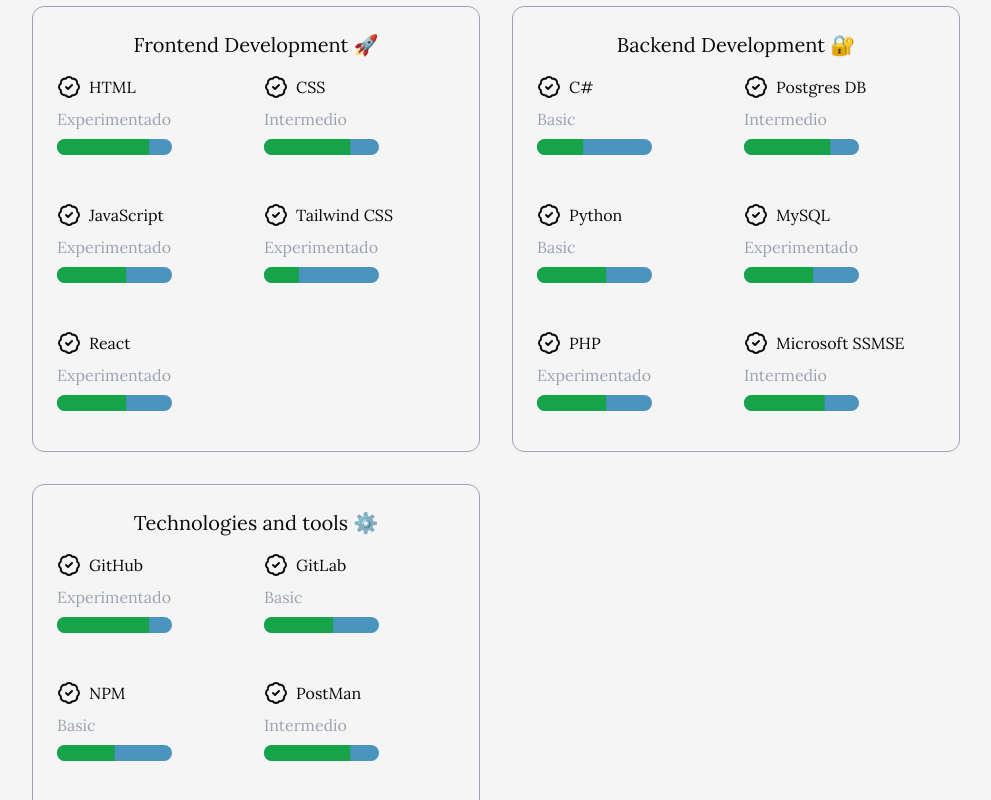
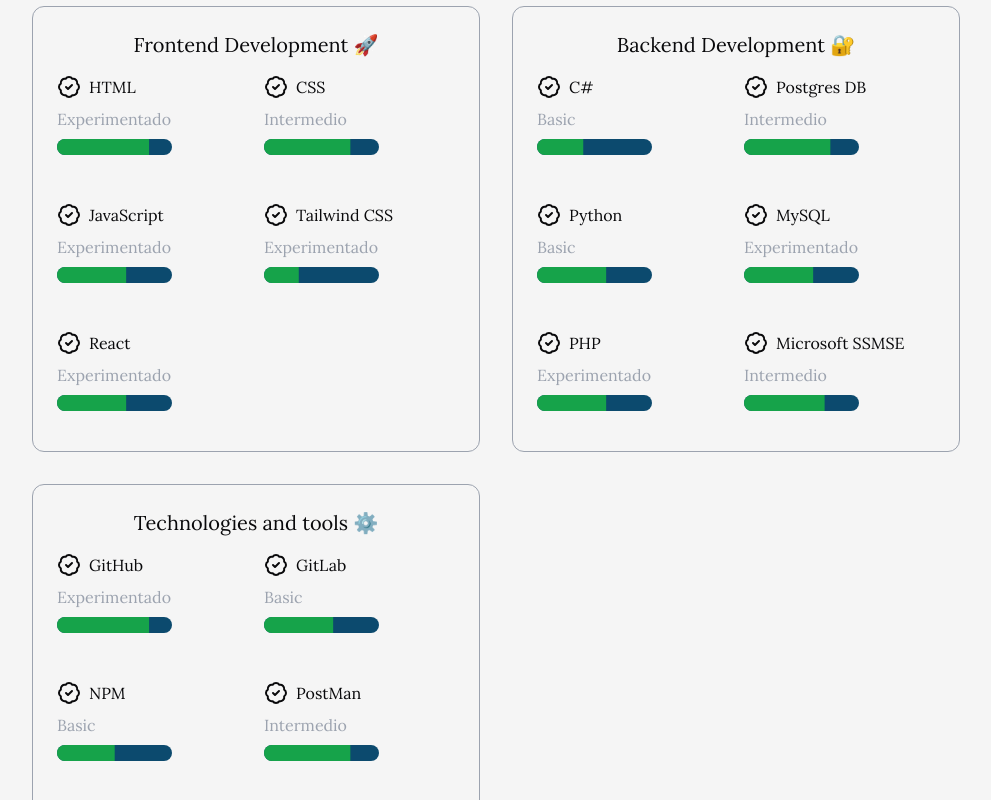
Before and after one commit to Haaroo/portfolio_haro, a Next.js app: page / in a window 1280 px wide. Shown: the part 2000-2800 px from the top of the page, without its empty margins (144-1135 px from the left). Built offline with nearby package versions, Linux system fonts and the light colour scheme.

Commit message:
Modificaciones de color en el progress

```diff
--- a/components/ui/progress.tsx
+++ b/components/ui/progress.tsx
@@ -12,7 +12,7 @@
   <ProgressPrimitive.Root
     ref={ref}
     className={cn(
-      "relative h-4 w-full overflow-hidden rounded-full bg-secondary",
+      "relative h-4 w-full overflow-hidden rounded-full bg-sky-900",
       className
     )}
     {...props}
```
